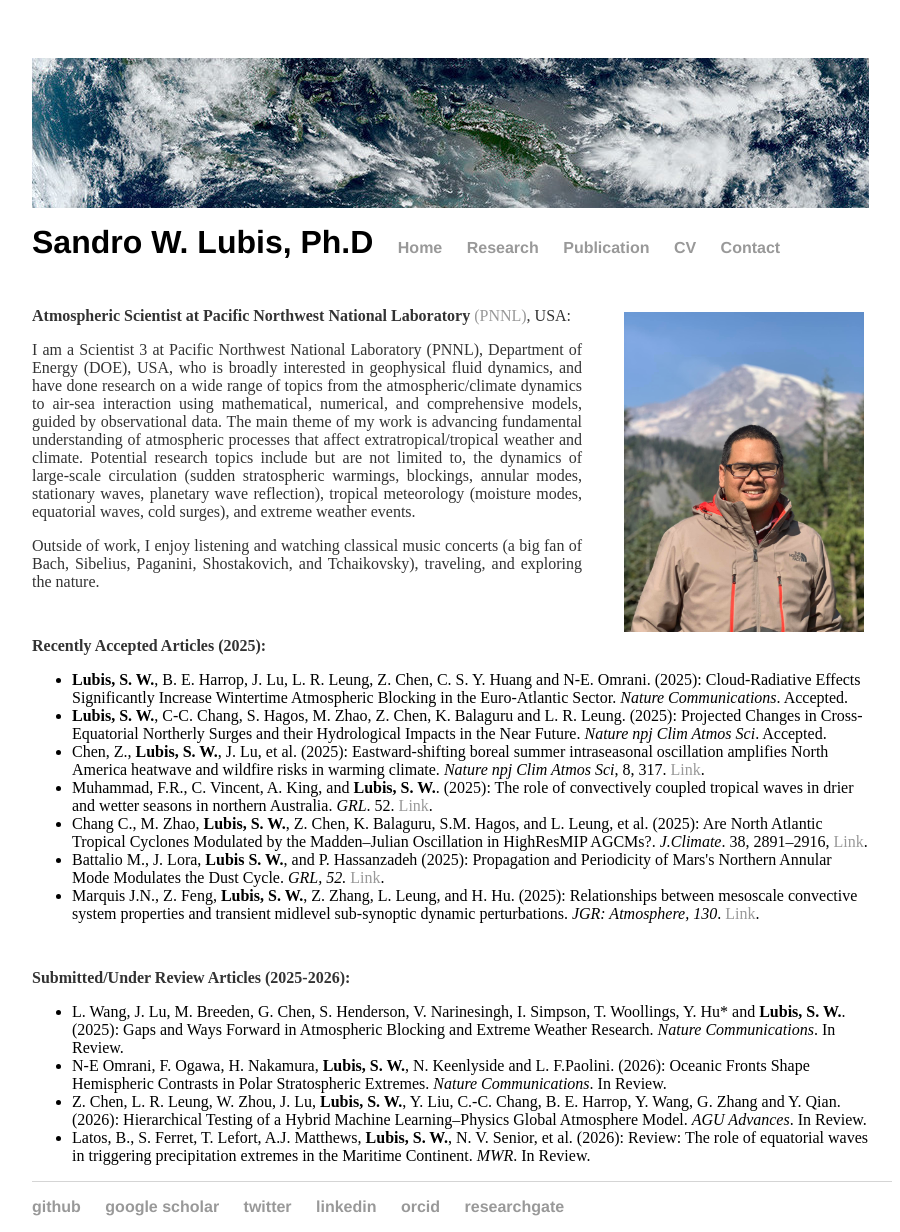
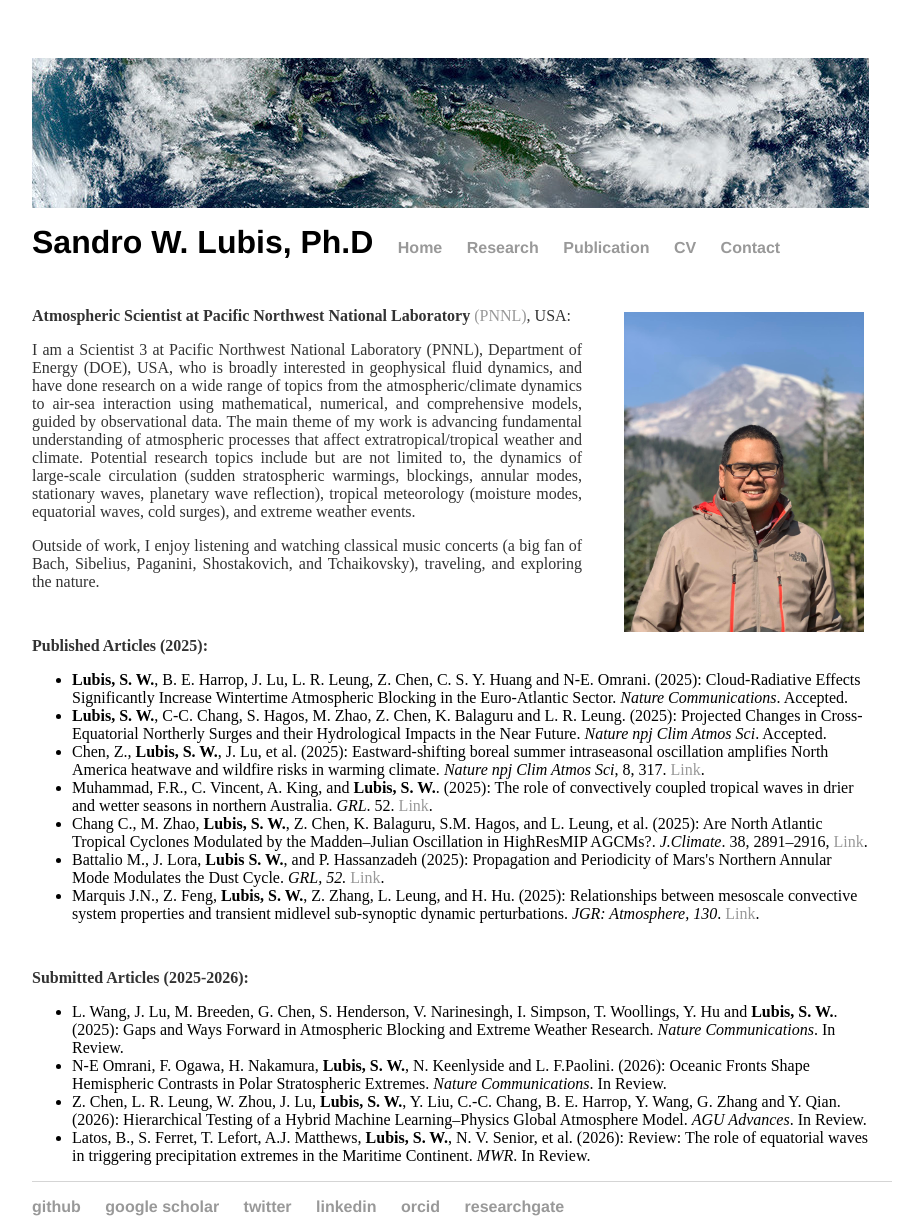
Before and after one commit to sandrolubis/sandrolubis.github.io, a Jekyll site: the page built from index.html, in a window 1280 px wide. Shown: the whole page, without its empty margins (276-1176 px from the left). Built offline with Jekyll 4.4.1, drawn with Linux system fonts in a browser that asks for light colours.

Commit message:
Update index.html

```diff
--- a/index.html
+++ b/index.html
@@ -43,7 +43,7 @@
         <p class="ex"><font size=3>Outside of work, I enjoy listening and watching classical music concerts (a big fan of Bach, Sibelius,
 		Paganini, Shostakovich, and Tchaikovsky), traveling, and exploring the nature.</font></p>
 
-	<p class="ex", style="padding-top:30px"><font size=3><b>Recently Accepted Articles (2025):</b></p>
+	<p class="ex", style="padding-top:30px"><font size=3><b>Published Articles (2025):</b></p>
 		<ul class="ex">
 		<li> <b>Lubis, S. W.</b>, B. E. Harrop, J. Lu, L. R. Leung, Z. Chen, C. S. Y. Huang and N-E. Omrani. (2025): Cloud-Radiative Effects Significantly Increase Wintertime Atmospheric Blocking in the Euro-Atlantic Sector. <i>Nature Communications</i>. Accepted.</li>
 		<li> <b>Lubis, S. W.</b>, C-C. Chang, S. Hagos, M. Zhao, Z. Chen, K. Balaguru and L. R. Leung. (2025): Projected Changes in Cross-Equatorial Northerly Surges and their Hydrological Impacts in the Near Future. <i>Nature npj Clim Atmos Sci</i>. Accepted.</li>
@@ -53,9 +53,9 @@
 		<li> Battalio M., J. Lora,  <b>Lubis S. W.</b>, and P. Hassanzadeh (2025): Propagation and Periodicity of Mars's Northern Annular Mode Modulates the Dust Cycle. <i>GRL, 52.</i> <a href="https://doi.org/10.1029/2024GL112814">Link</a>.</li>
 		<li> Marquis J.N., Z. Feng, <b>Lubis, S. W.</b>, Z. Zhang, L. Leung, and H. Hu. (2025): Relationships between mesoscale convective system properties and transient midlevel sub-synoptic dynamic perturbations. <i>JGR: Atmosphere, 130</i>. <a href="https://doi.org/10.1029/2024JD042076">Link</a>.</li>
 		</ul>
-	<p class="ex", style="padding-top:30px"><font size=3><b>Submitted/Under Review Articles (2025-2026):</b></p>
+	<p class="ex", style="padding-top:30px"><font size=3><b>Submitted Articles (2025-2026):</b></p>
 		<ul class="ex">
-		<li> L. Wang, J. Lu, M. Breeden, G. Chen, S. Henderson, V. Narinesingh, I. Simpson, T. Woollings, Y. Hu* and <b>Lubis, S. W.</b>. (2025): Gaps and Ways Forward in Atmospheric Blocking and Extreme Weather Research. <i>Nature Communications</i>. In Review.</li>
+		<li> L. Wang, J. Lu, M. Breeden, G. Chen, S. Henderson, V. Narinesingh, I. Simpson, T. Woollings, Y. Hu and <b>Lubis, S. W.</b>. (2025): Gaps and Ways Forward in Atmospheric Blocking and Extreme Weather Research. <i>Nature Communications</i>. In Review.</li>
 		<li> N-E Omrani, F. Ogawa, H. Nakamura, <b>Lubis, S. W.</b>, N. Keenlyside and L. F.Paolini. (2026): Oceanic Fronts Shape Hemispheric Contrasts in Polar Stratospheric Extremes. <i>Nature Communications</i>. In Review.</li>
 		<li> Z. Chen, L. R. Leung, W. Zhou, J. Lu, <b>Lubis, S. W.</b>, Y. Liu, C.-C. Chang, B. E. Harrop, Y. Wang, G. Zhang and Y. Qian. (2026): Hierarchical Testing of a Hybrid Machine Learning–Physics Global Atmosphere Model. <i>AGU Advances</i>. In Review.</li>
 		<li> Latos, B., S. Ferret, T. Lefort, A.J. Matthews, <b>Lubis, S. W.</b>, N. V. Senior, et al. (2026): Review: The role of equatorial waves in triggering precipitation extremes in the Maritime Continent. <i>MWR</i>. In Review.</li>
```
